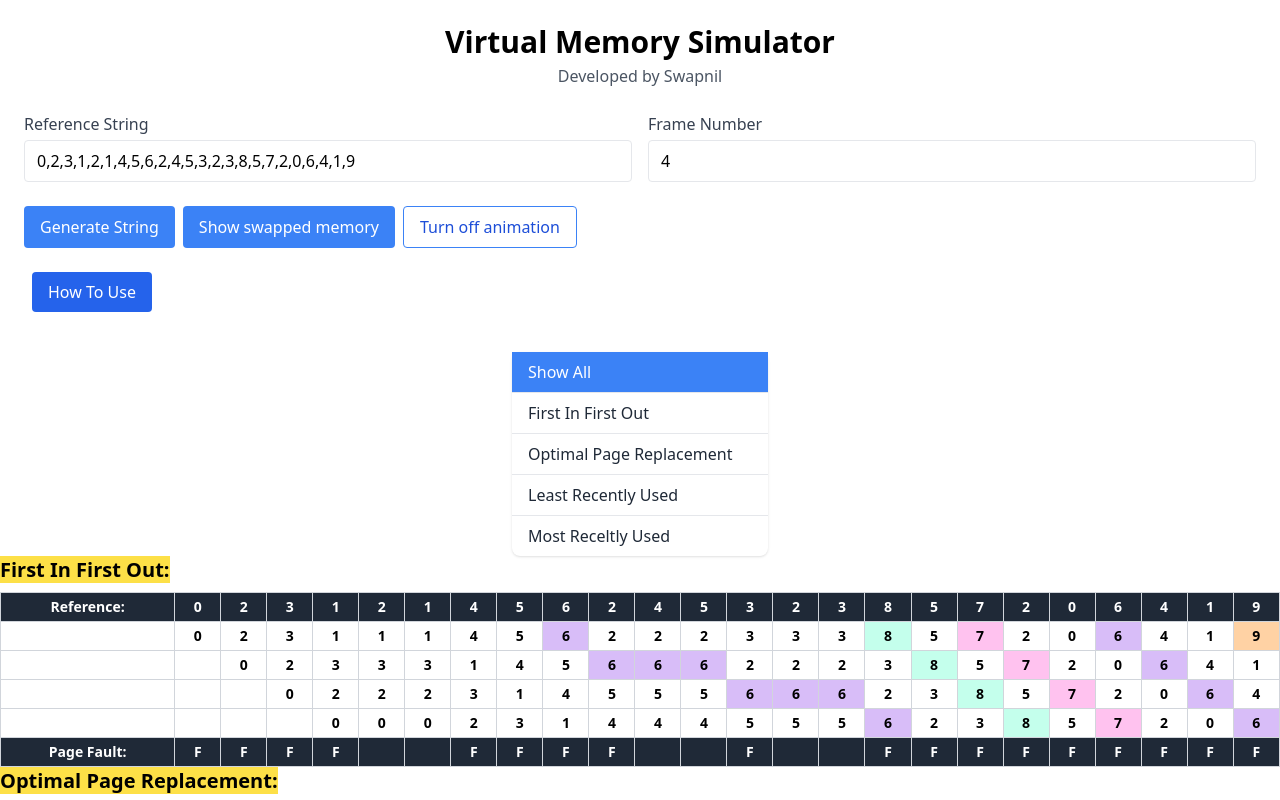
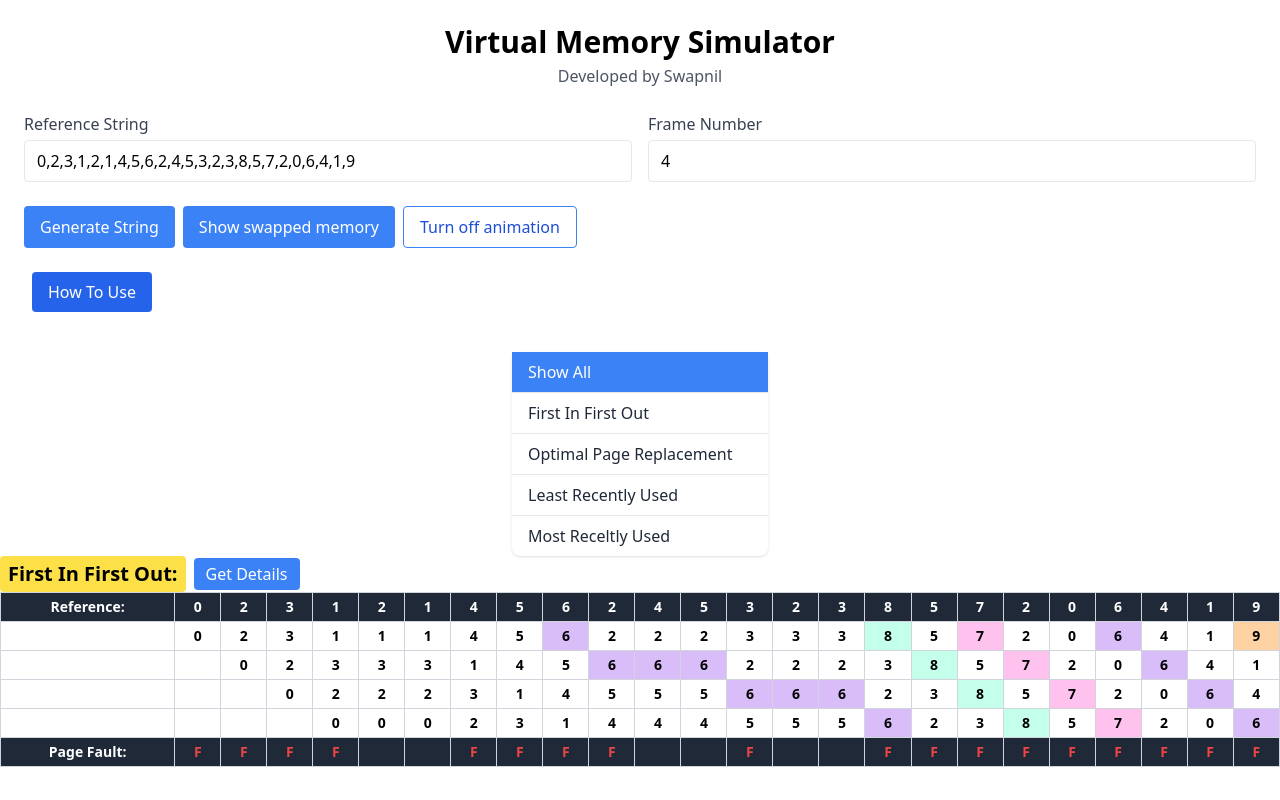
Before and after one commit to SwapnilswapnilKumar/Virtual-Memory-Simulator, a React (Vite) app: page / in a window 1280 px wide. Shown: the top 800 px of the page. Built offline with nearby package versions, Linux system fonts and the light colour scheme.

Commit message:
get detail added

```diff
--- a/src/component/table.jsx
+++ b/src/component/table.jsx
@@ -1,6 +1,7 @@
 import React from "react";
 import _ from "lodash";
 import { motion } from "framer-motion";
+import { useState } from "react";
 
 const Table = ({
     referenceString,
@@ -12,6 +13,9 @@ const Table = ({
     swapToggle,
     animationToggle
 }) => {
+
+    const [showDetails, setShowDetails] = useState(false);
+
     const { pageInMemArray, pageFaults, pageNotInMemArray } = algorithm(
         referenceString,
         frameNumber,
@@ -25,10 +29,50 @@ const Table = ({
         visible: { opacity: 1, x: 0 }
     };
 
+    const totalFaults = pageFaults.filter((p) => p === "F").length;
+    const totalHits = pageFaults.length - totalFaults;
+    const totalRequests = pageFaults.length;
+
+    const faultRatio = (totalFaults / totalRequests).toFixed(2);
+    const hitRatio = (totalHits / totalRequests).toFixed(2);
+
+
     return (
         <div>
-            <label className="font-bold text-xl bg-yellow-300">{algorithmLabel}:</label>
-            <div className="overflow-auto mt-2">
+            <div className="flex items-center gap-2">
+                <label className="font-bold text-xl bg-yellow-300 px-2 py-1 rounded">
+                    {algorithmLabel}:
+                </label>
+                <button
+                    onClick={() => setShowDetails(true)}
+                    className="bg-blue-500 text-white px-3 py-1 rounded hover:bg-blue-600 transition"
+                >
+                    Get Details
+                </button>
+            </div>
+
+            {showDetails && (
+                <div className="fixed inset-0 flex items-center justify-center bg-black bg-opacity-50">
+                    <div className="bg-white p-6 rounded-lg shadow-lg w-80">
+                        <h2 className="text-lg font-bold mb-4 text-center">{algorithmLabel} - Details</h2>
+                        <p className="mb-2">Page Faults: <span className="font-semibold">{totalFaults}</span></p>
+                        <p className="mb-2">Page Hits: <span className="font-semibold">{totalHits}</span></p>
+                        <p className="mb-2">Fault Ratio: <span className="font-semibold">{faultRatio}</span></p>
+                        <p className="mb-2">Hit Ratio: <span className="font-semibold">{hitRatio}</span></p>
+
+                        <div className="flex justify-center mt-4">
+                            <button
+                                onClick={() => setShowDetails(false)}
+                                className="bg-red-500 text-white px-4 py-2 rounded hover:bg-red-600 transition"
+                            >
+                                Close
+                            </button>
+                        </div>
+                    </div>
+                </div>
+            )}
+
+            <div className="overflow-auto mb-10">
                 <table className="min-w-full border border-gray-300 text-sm">
                     <thead className="bg-gray-800 text-white">
                         <tr>
@@ -116,7 +160,8 @@ const Table = ({
                                 animationToggle ? (
                                     <motion.th
                                         key={idx}
-                                        className="px-2 py-1 border border-gray-300 text-center"
+                                        className={`px-2 py-1 border border-gray-300 text-center ${f === "F" ? "text-red-500" : f === "H" ? "text-green-500 text-lg font-bold" : ""
+                                            }`}
                                         initial="hidden"
                                         animate="visible"
                                         variants={fadeRightVariant}
@@ -127,7 +172,8 @@ const Table = ({
                                 ) : (
                                     <th
                                         key={idx}
-                                        className="px-2 py-1 border border-gray-300 text-center"
+                                        className={`px-2 py-1 border border-gray-300 text-center ${f === "F" ? "text-red-500" : f === "H" ? "text-green-500 text-lg font-bold" : ""
+                                            }`}
                                     >
                                         {f}
                                     </th>
```
